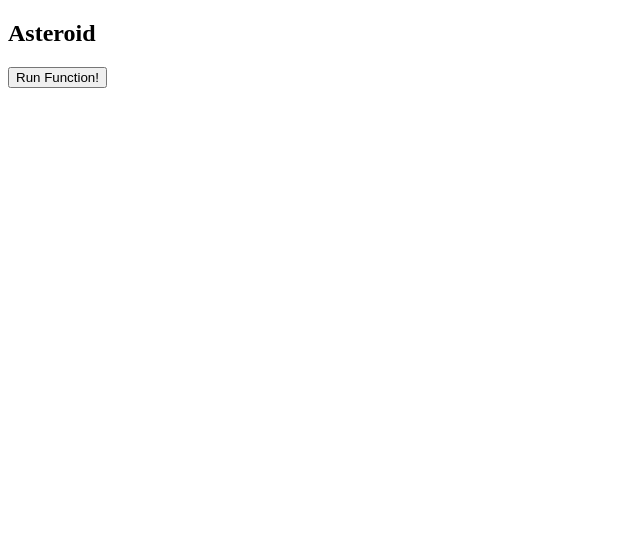
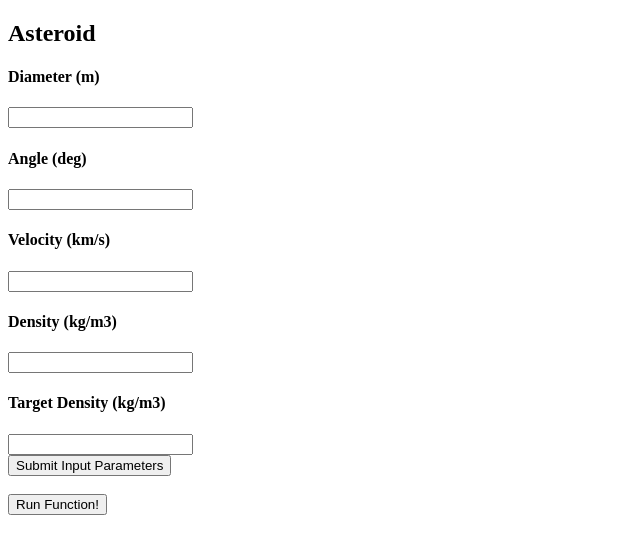
Before and after one commit to npmcdn-to-unpkg-bot/FlaPyDisaster, a Flask app: page /asteroid in a window 1280 px wide. Shown: the top 554 px of the page, without its empty margins (0-640 px from the left). Run offline with Flask 2, Linux system fonts and the light colour scheme.

Commit message:
adding form inputs to asteroid page

```diff
--- a/FlaPyDisaster/asteroid_routes.py
+++ b/FlaPyDisaster/asteroid_routes.py
@@ -13,3 +13,14 @@ def asteroid_function_form():
     exmath.hello()
     astermath.hello()
     return redirect(url_for('asteroid_page'))
+
+@app.route('/asteroid_input_params_function', methods = ['POST'])
+def asteroid_input_params_form():
+    diameter_m = request.form['diameter_m']
+    angle_deg = request.form['angle_deg']
+    velocity_kms = request.form['velocity_kms']
+    density_kgm3 = request.form['density_kgm3']
+    target_density_kgm3 = request.form['target_density_kgm3']
+
+    print('asteroid_input_params_form ' + diameter_m)
+    return redirect(url_for('asteroid_page'))
--- a/FlaPyDisaster/templates/asteroid.html
+++ b/FlaPyDisaster/templates/asteroid.html
@@ -7,6 +7,30 @@
 </head>
 <body>
     <h2>Asteroid</h2>
+    <form name="input_params_form" method="post" action="{{ url_for('asteroid_input_params_form') }}">
+        <div>
+            <h4>Diameter (m)</h4>
+            <input type="text" name="diameter_m" />
+        </div>
+        <div>
+            <h4>Angle (deg)</h4>
+            <input type="text" name="angle_deg" />
+        </div>
+        <div>
+            <h4>Velocity (km/s)</h4>
+            <input type="text" name="velocity_kms" />
+        </div>
+        <div>
+            <h4>Density (kg/m3)</h4>
+            <input type="text" name="density_kgm3" />
+        </div>
+        <div>
+            <h4>Target Density (kg/m3)</h4>
+            <input type="text" name="target_density_kgm3" />
+        </div>
+        <button type="submit">Submit Input Parameters</button>
+    </form>
+    <br />
     <form name="function_form" method="post" action="{{ url_for('asteroid_function_form') }}">
         <div>
             <button type="submit">Run Function!</button>
```
Also changed, not shown: 1 other file.
